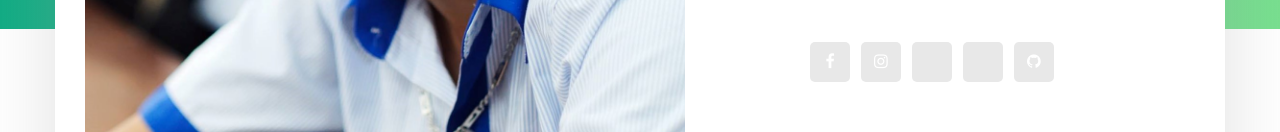
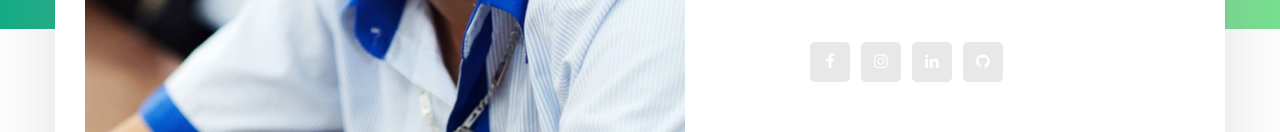
Before and after one commit to vnphu/cv, a website: page index.html in a window 1280 px wide. Shown: the part 731-863 px from the top of the page. Drawn offline with Linux system fonts and the light colour scheme.

Commit message:
Update index.html

```diff
--- a/index.html
+++ b/index.html
@@ -25,7 +25,7 @@
 							<ul class="nav navbar-nav menu_nav ml-auto">
 								<li class="nav-item active"><a class="nav-link" href="index.html">Home</a></li>
 
-								<
+
 								<li class="nav-item"><a class="nav-link" href="https://vnphu.github.io/shoe_sport/" target="_blank">Project</a></li>
 							</ul>
 						</div>
@@ -57,8 +57,8 @@
 									<ul class="list personal_social">
 										<li><a target="_blank" href="https://www.facebook.com/vnp117"><i class="fa fa-facebook"></i></a></li>
 										<li><a target="_blank" href="http://www.instagram.com/phu11.07"><i class="fa fa-instagram"></i></a></li>
-										<li><a target="_blank" href="https://www.linkedin.com/in/nhu-phu-54a34a170/"><i class="fa fa-linkedin-in"></i></a></li>
-										<li><a target="_blank" href="https://gitlab.com/vnphu"><i class="fa fa-gitlab"></i></a></li>
+										<li><a target="_blank" href="https://www.linkedin.com/in/nhu-phu-54a34a170/"><i class="fa fa-linkedin"></i></a></li>
+
 										<li><a target="_blank" href="https://github.com/vnphu"><i class="fa fa-github"></i></a></li>
 									</ul>
 								</div>
```
